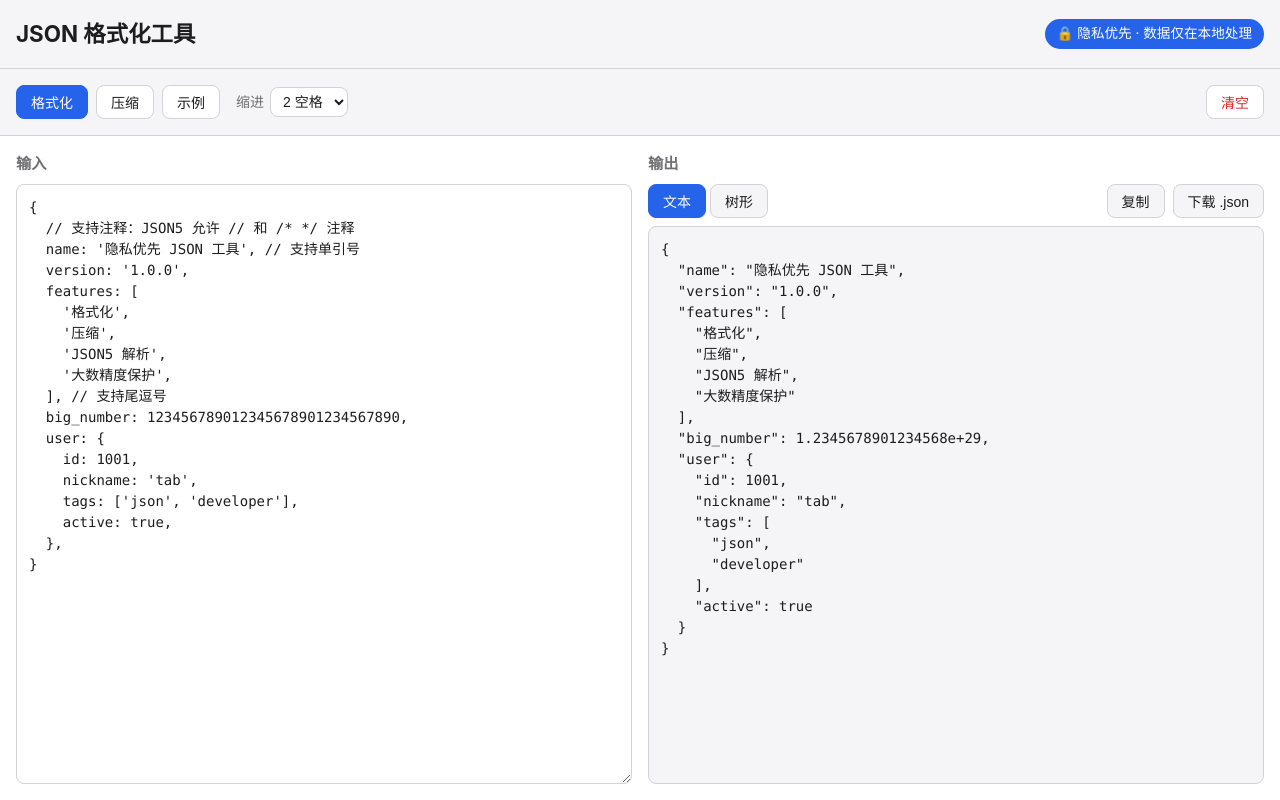
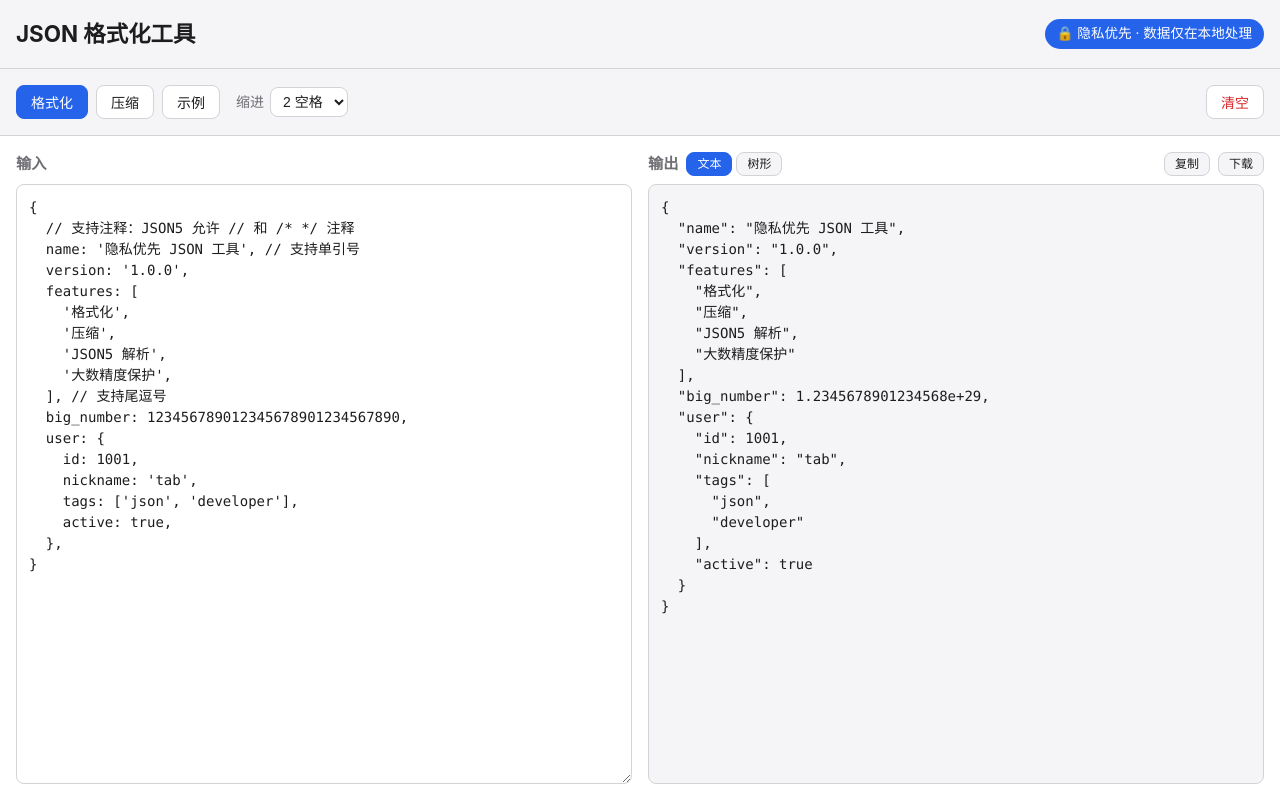
Before and after one commit to tab2010/json-tool, a Vue app: page / in a window 1280 px wide. Both pictures are taken after a click on the button "示例". Built offline with nearby package versions, Linux system fonts and the light colour scheme.

Commit message:
style: 将输出区按钮与标题合并到同一行，修复两列内容错位

```diff
--- a/src/App.vue
+++ b/src/App.vue
@@ -107,7 +107,6 @@ function doSample() {
       </section>
 
       <section class="pane">
-        <h2 class="pane-title">输出</h2>
         <JsonOutput :result="result" :parsed="parsed" :error="error" />
       </section>
     </main>
--- a/src/components/JsonOutput.vue
+++ b/src/components/JsonOutput.vue
@@ -58,6 +58,20 @@ function downloadResult() {
 
 <template>
   <div class="output">
+    <!-- 头部：标题 + 操作按钮（与输入区的标题行对齐，避免两列内容错位） -->
+    <div class="header">
+      <h2 class="title">输出</h2>
+      <template v-if="result">
+        <div class="view-toggle">
+          <button class="btn" :class="{ active: mode === 'text' }" @click="mode = 'text'">文本</button>
+          <button class="btn" :class="{ active: mode === 'tree' }" @click="mode = 'tree'">树形</button>
+        </div>
+        <span class="spacer"></span>
+        <button class="btn" @click="copyResult">{{ copied ? '已复制 ✓' : '复制' }}</button>
+        <button class="btn" @click="downloadResult">下载</button>
+      </template>
+    </div>
+
     <!-- 错误状态：显示错误信息 + 行列号 -->
     <div v-if="error" class="error">
       <div class="error-title">⚠️ JSON 解析失败</div>
@@ -67,26 +81,13 @@ function downloadResult() {
       </p>
     </div>
 
-    <!-- 正常状态：显示结果 + 操作按钮 -->
-    <template v-else-if="result">
-      <div class="actions">
-        <div class="view-toggle">
-          <button class="btn" :class="{ active: mode === 'text' }" @click="mode = 'text'">文本</button>
-          <button class="btn" :class="{ active: mode === 'tree' }" @click="mode = 'tree'">树形</button>
-        </div>
-        <span class="spacer"></span>
-        <button class="btn" @click="copyResult">{{ copied ? '已复制 ✓' : '复制' }}</button>
-        <button class="btn" @click="downloadResult">下载 .json</button>
-      </div>
+    <!-- 文本视图 -->
+    <pre v-else-if="result && mode === 'text'" class="result">{{ result }}</pre>
 
-      <!-- 文本视图 -->
-      <pre v-if="mode === 'text'" class="result">{{ result }}</pre>
-
-      <!-- 树形视图 -->
-      <div v-else class="tree">
-        <JsonTreeNode :value="parsed" />
-      </div>
-    </template>
+    <!-- 树形视图 -->
+    <div v-else-if="result" class="tree">
+      <JsonTreeNode :value="parsed" />
+    </div>
 
     <p v-else class="hint">格式化结果会显示在这里</p>
   </div>
@@ -99,20 +100,29 @@ function downloadResult() {
   flex-direction: column;
 }
 
-.actions {
+.header {
   display: flex;
+  align-items: center;
   gap: 8px;
   margin-bottom: 8px;
+  min-height: 24px; /* 与输入区标题行高度一致，保证两列内容对齐 */
+}
+
+.title {
+  margin: 0;
+  font-size: 0.95rem;
+  color: var(--color-text-secondary);
 }
 
 .btn {
-  padding: 6px 14px;
+  padding: 2px 10px;
   border: 1px solid var(--color-border);
   border-radius: var(--radius);
   background-color: var(--color-surface);
   color: var(--color-text);
   cursor: pointer;
-  font-size: 14px;
+  font-size: 12px;
+  line-height: 1.5;
 }
 
 .btn:hover {
```
